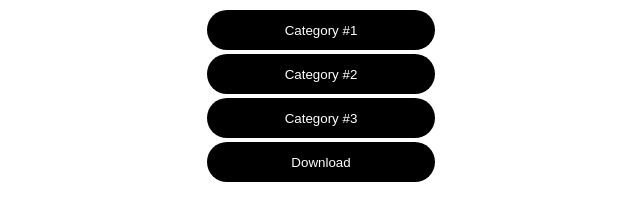
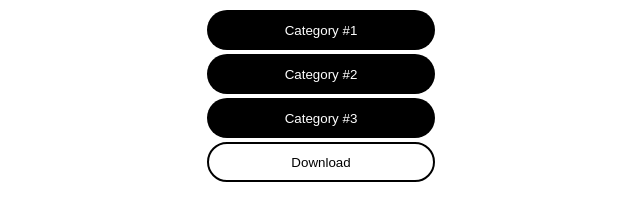
Before and after one commit to perrofaaias/categorize, a website: page public/index.html in a window 1280 px wide. Shown: the part 380-600 px from the top of the page, without its empty margins (319-959 px from the left). Drawn offline with nearby package versions, Linux system fonts and the light colour scheme; no server answers.

Commit message:
Add "stroke" style to download button

```diff
--- a/public/main.js
+++ b/public/main.js
@@ -28,8 +28,11 @@ const buttonNext = document.getElementById("next");
 const files = [];
 
 //region Helper functions
-function createStandardButton(text, click) {
+function createStandardButton(text, click, style) {
   const button = document.createElement("button");
+
+  if (style) button.classList.add(style);
+
   button.textContent = text;
   button.onclick = () => { click(); };
 
@@ -148,7 +151,7 @@ document.addEventListener("DOMContentLoaded", async () => {
       exposeCurrentImage(1);
     });
   });
-  createStandardButton("Download", downloadCategorizedZip);
+  createStandardButton("Download", downloadCategorizedZip, "stroked");
 
   exposeCurrentImage();
 });
--- a/public/style.css
+++ b/public/style.css
@@ -54,6 +54,12 @@ button {
 
 button.icon {
   padding: 0;
+}
+
+button.stroked {
+  background-color: transparent;
+  border: solid 2px hsl(0 0 0);
+  color: hsl(0 0 0);
 }
 
 button:disabled {
```
